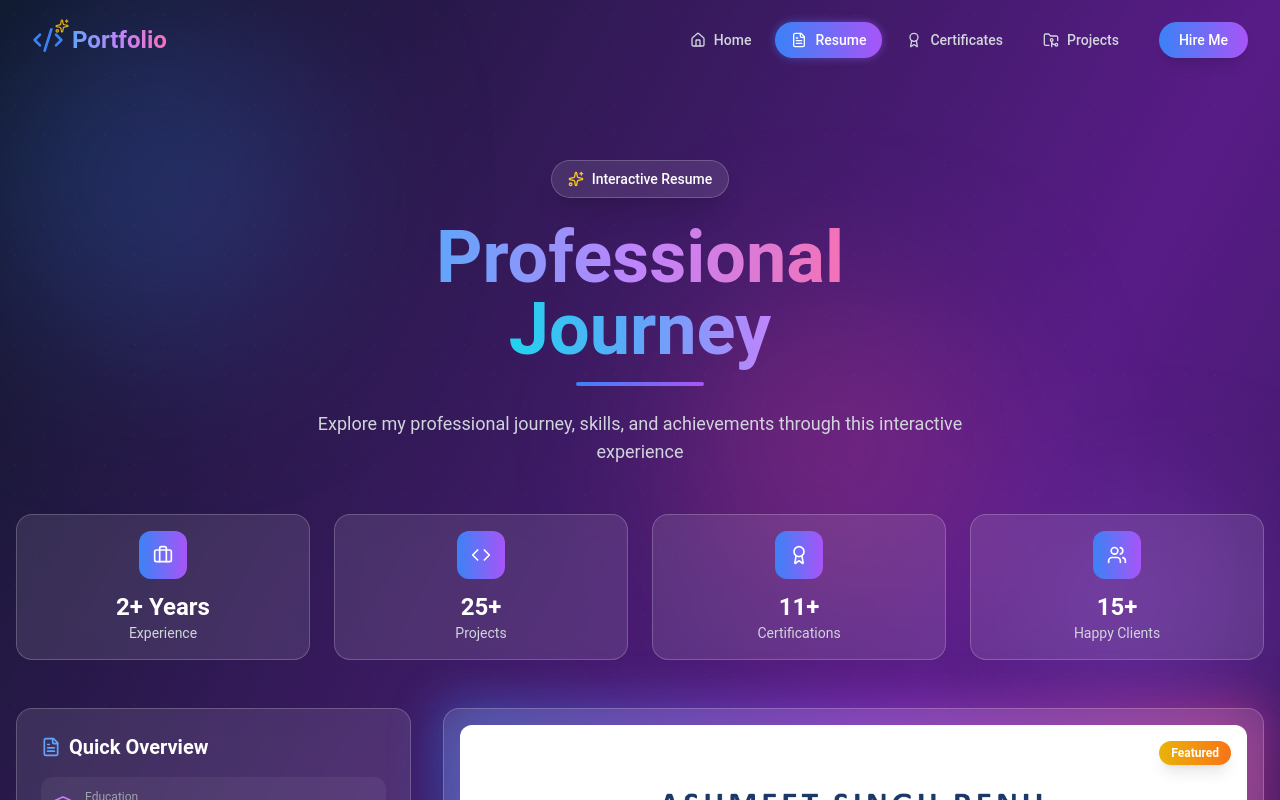
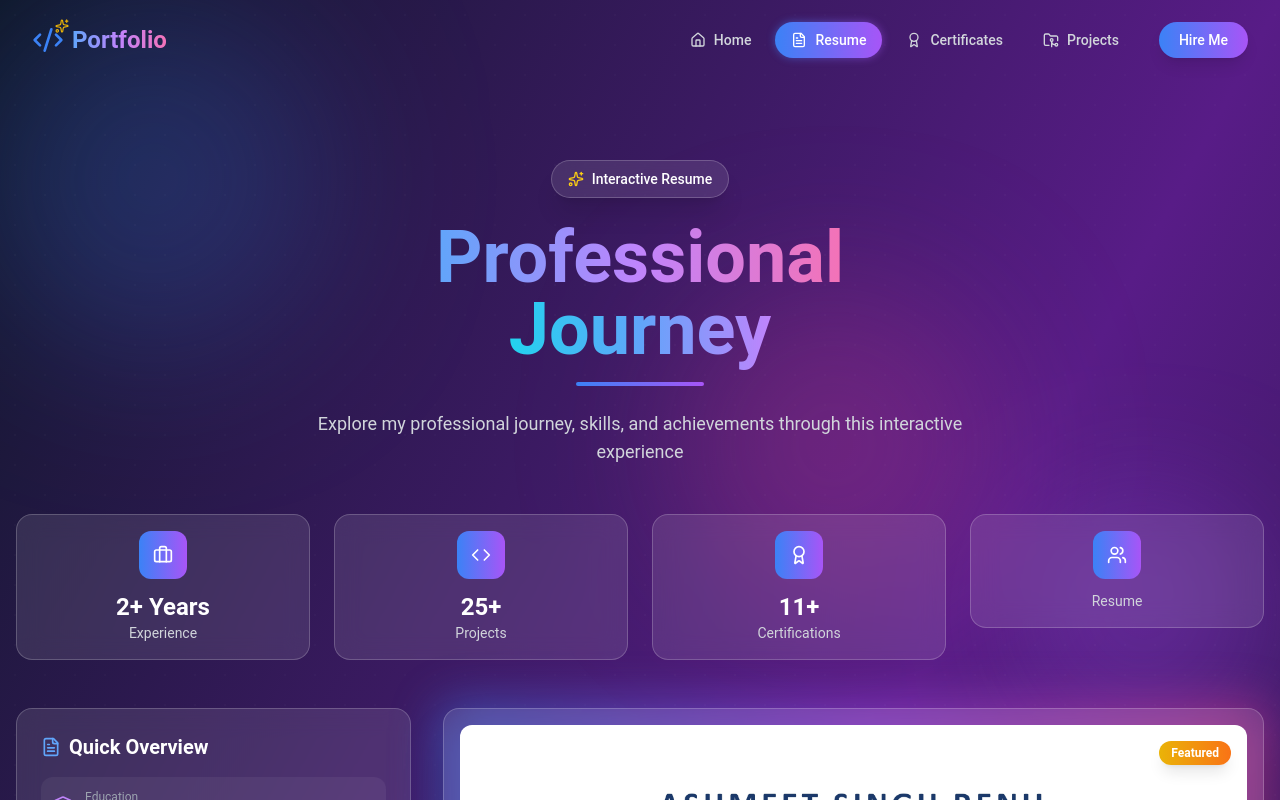
Before and after one commit to ASHMEETSINGHRENU/Portfolio, a React (Create React App) app: page /resume in a window 1280 px wide. Shown: the top 800 px of the page. Built offline with nearby package versions, Linux system fonts and the light colour scheme; a web font is replaced by a local one.

Commit message:
updated resume

```diff
--- a/src/pages/resume.js
+++ b/src/pages/resume.js
@@ -36,7 +36,7 @@ const Resume = () => {
     { icon: <Briefcase className="w-5 h-5" />, label: "Experience", value: "2+ Years", color: "from-blue-500 to-cyan-500" },
     { icon: <Code className="w-5 h-5" />, label: "Projects", value: "25+", color: "from-green-500 to-emerald-500" },
     { icon: <Award className="w-5 h-5" />, label: "Certifications", value: "11+", color: "from-purple-500 to-pink-500" },
-    { icon: <Users className="w-5 h-5" />, label: "Happy Clients", value: "15+", color: "from-orange-500 to-red-500" }
+    { icon: <Users className="w-5 h-5" />, label: "Resume", color: "from-orange-500 to-red-500" }
   ];
 
   // Quick info cards
```
